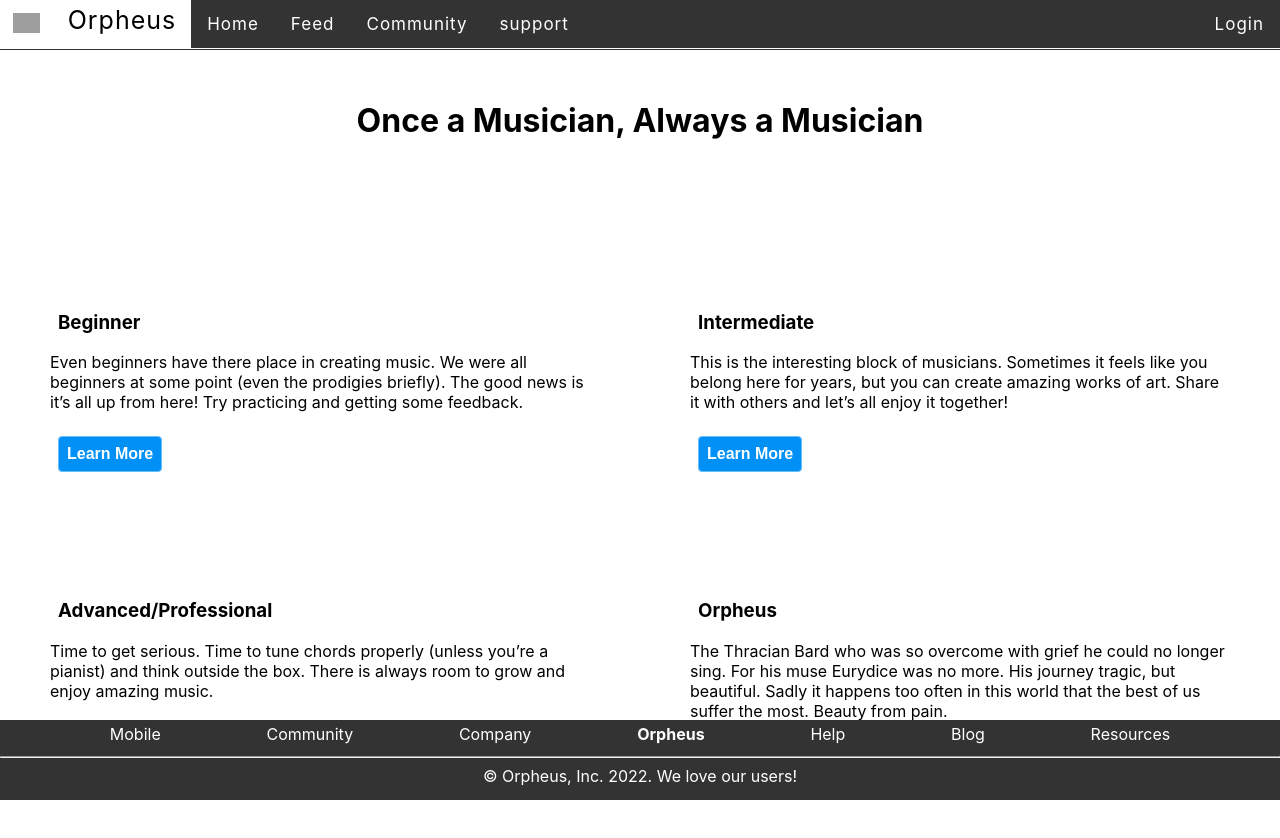
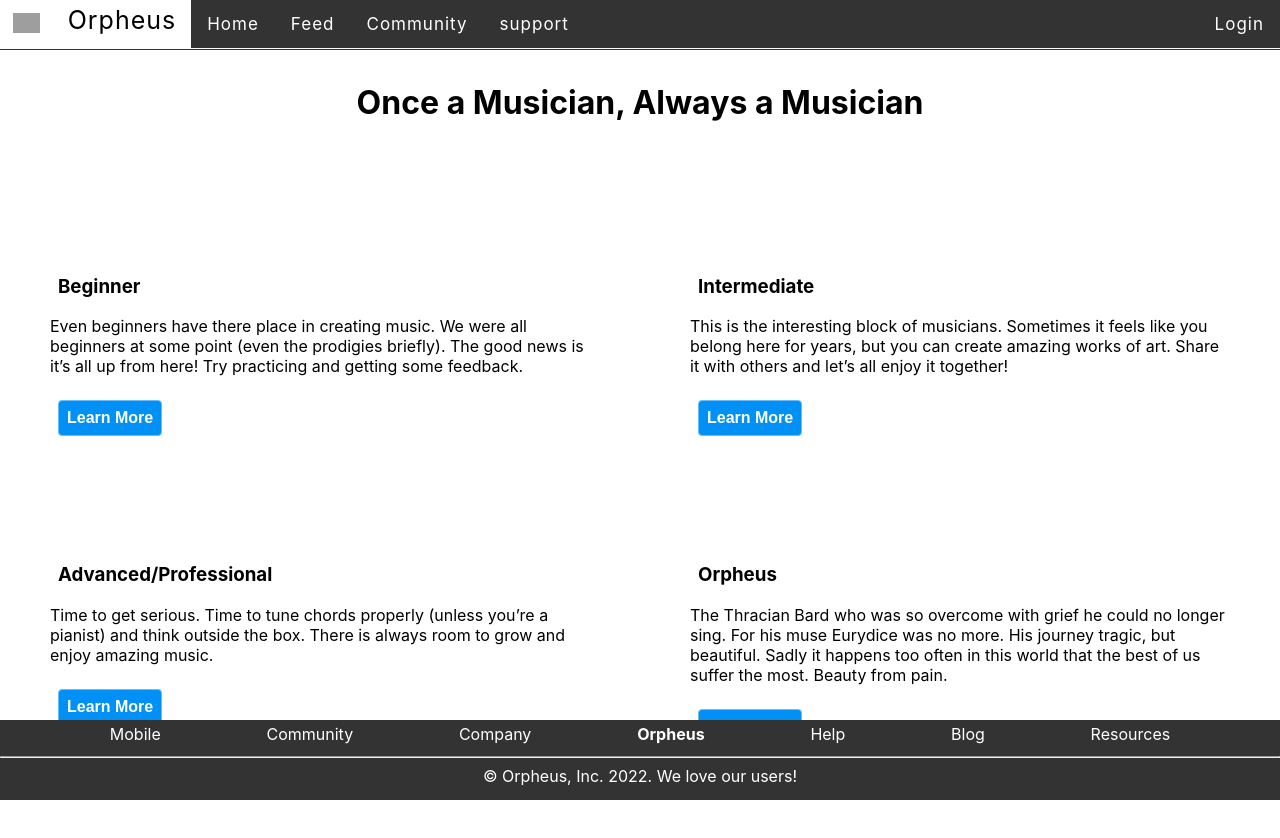
Before and after one commit to Brosari0/orpheus, a React (Create React App) app: page / in a window 1280 px wide. Shown: the top 838 px of the page. Built offline with nearby package versions, Linux system fonts and the light colour scheme; no server answers; grey boxes are pictures that could not be loaded.

Commit message:
restyle feedpage

```diff
--- a/src/pages/FeedPage/FeedPage.css
+++ b/src/pages/FeedPage/FeedPage.css
@@ -6,17 +6,16 @@
   border: #333 solid 5px;
   background-color: white;
   width: 100vw;
-  height: 600px;
+  height: 80vmin;
 
 }
 
 .structure {
   display: grid;
   justify-content: center;
-  background-color: #333;
 }
 
 h1 {
   background-color: white;
-  padding: 30px;
+  padding: 1.5vmin;
 }
```
